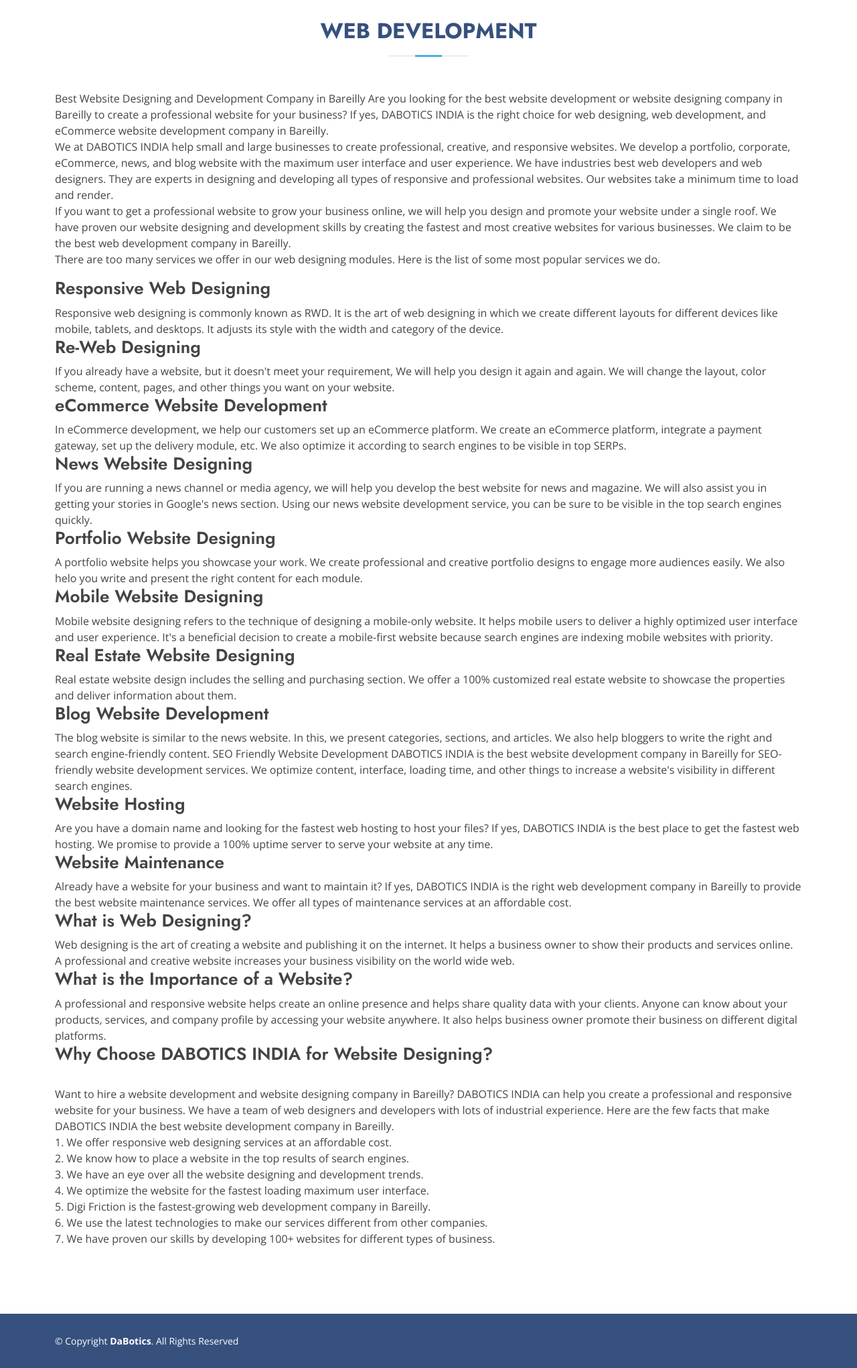
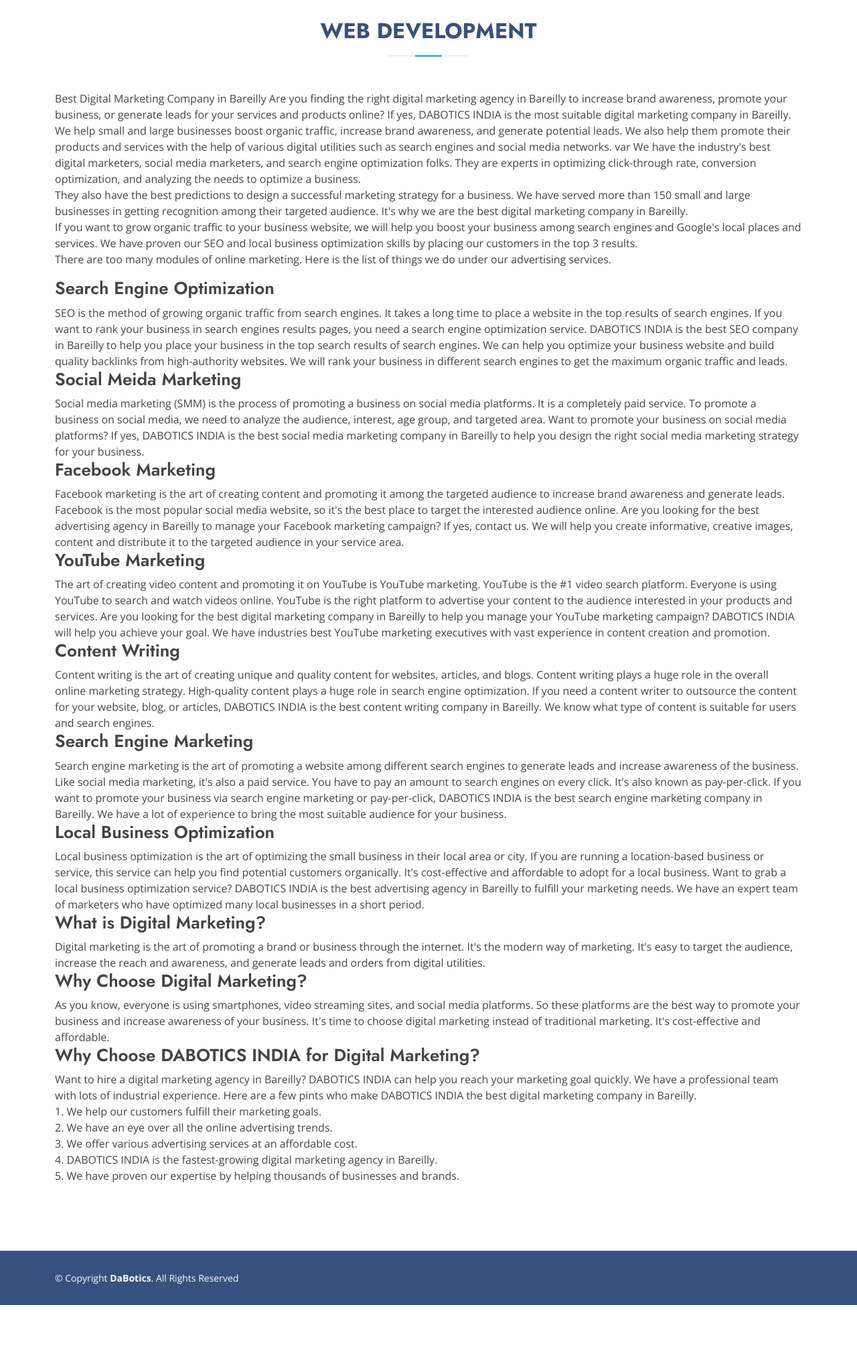
Before and after one commit to IP-Coder/Dabotics, a PHP site: page /Digitalmarketing.php in a window 1280 px wide. Shown: the part 73-2115 px from the top of the page at 67% size. After the commit the page ends 2021 px from the top, so only its background shows below. Run offline with PHP 8.4, Linux system fonts and the light colour scheme.

Commit message:
Adding Summery
Adding Summery

```diff
--- a/Digitalmarketing.php
+++ b/Digitalmarketing.php
@@ -27,93 +27,98 @@
 
             <div class="row content">
                 <div class="col-lg-12">
-
-                    <p>Best Website Designing and Development Company in Bareilly
-                        Are you looking for the best website development or website designing company in Bareilly to
-                        create a professional website for your business? If yes, DABOTICS INDIA is the right choice for
-                        web designing, web development, and eCommerce website development company in Bareilly.
-                        <br>
-                        We at DABOTICS INDIA help small and large businesses to create professional, creative, and
-                        responsive websites. We develop a portfolio, corporate, eCommerce, news, and blog website with
-                        the maximum user interface and user experience.
-                        We have industries best web developers and web designers. They are experts in designing and
-                        developing all types of responsive and professional websites. Our websites take a minimum time
-                        to load and render.
-                        <br>
-                        If you want to get a professional website to grow your business online, we will help you design
-                        and promote your website under a single roof. We have proven our website designing and
-                        development skills by creating the fastest and most creative websites for various businesses. We
-                        claim to be the best web development company in Bareilly.
-                        <br>
-                        There are too many services we offer in our web designing modules. Here is the list of some most
-                        popular services we do.
-                    <h3>Responsive Web Designing</h3>
-                    Responsive web designing is commonly known as RWD. It is the art of web designing in which we
-                    create different layouts for different devices like mobile, tablets, and desktops. It adjusts
-                    its style with the width and category of the device.
-                    <h3>Re-Web Designing</h3>
-                    If you already have a website, but it doesn't meet your requirement, We will help you design it
-                    again and again. We will change the layout, color scheme, content, pages, and other things you
-                    want on your website.
-                    <h3>eCommerce Website Development</h3>
-                    In eCommerce development, we help our customers set up an eCommerce platform. We create an
-                    eCommerce platform, integrate a payment gateway, set up the delivery module, etc. We also
-                    optimize it according to search engines to be visible in top SERPs.
-                    <h3>News Website Designing</h3>
-                    If you are running a news channel or media agency, we will help you develop the best website for
-                    news and magazine. We will also assist you in getting your stories in Google's news section.
-                    Using our news website development service, you can be sure to be visible in the top search
-                    engines quickly.
-                    <h3>Portfolio Website Designing</h3>
-                    A portfolio website helps you showcase your work. We create professional and creative portfolio
-                    designs to engage more audiences easily. We also helo you write and present the right content
-                    for each module.
-                    <h3>Mobile Website Designing</h3>
-                    Mobile website designing refers to the technique of designing a mobile-only website. It helps
-                    mobile users to deliver a highly optimized user interface and user experience. It's a beneficial
-                    decision to create a mobile-first website because search engines are indexing mobile websites
-                    with priority.
-                    <h3>Real Estate Website Designing</h3>
-                    Real estate website design includes the selling and purchasing section. We offer a 100%
-                    customized real estate website to showcase the properties and deliver information about them.
-                    <h3>Blog Website Development</h3>
-                    The blog website is similar to the news website. In this, we present categories, sections, and
-                    articles. We also help bloggers to write the right and search engine-friendly content.
-                    SEO Friendly Website Development
-                    DABOTICS INDIA is the best website development company in Bareilly for SEO-friendly website
-                    development services. We optimize content, interface, loading time, and other things to increase
-                    a website's visibility in different search engines.
-                    <h3>Website Hosting</h3>
-                    Are you have a domain name and looking for the fastest web hosting to host your files? If yes,
-                    DABOTICS INDIA is the best place to get the fastest web hosting. We promise to provide a 100%
-                    uptime server to serve your website at any time.
-                    <h3>Website Maintenance</h3>
-                    Already have a website for your business and want to maintain it? If yes, DABOTICS INDIA is the
-                    right web development company in Bareilly to provide the best website maintenance services. We
-                    offer all types of maintenance services at an affordable cost.
-                    <br>
-                    <h3>What is Web Designing?</h3>
-                    Web designing is the art of creating a website and publishing it on the internet. It helps a
-                    business owner to show their products and services online. A professional and creative website
-                    increases your business visibility on the world wide web.
-                    <h3>What is the Importance of a Website?</h3>
-                    A professional and responsive website helps create an online presence and helps share quality
-                    data with your clients. Anyone can know about your products, services, and company profile by
-                    accessing your website anywhere. It also helps business owner promote their business on
-                    different digital platforms.
-                    <h3>Why Choose DABOTICS INDIA for Website Designing?</h3>
-                    <br>
-                    Want to hire a website development and website designing company in Bareilly? DABOTICS INDIA can
-                    help you create a professional and responsive website for your business. We have a team of web
-                    designers and developers with lots of industrial experience. Here are the few facts that make
-                    DABOTICS INDIA the best website development company in Bareilly. <br>
-                    1. We offer responsive web designing services at an affordable cost. <br>
-                    2. We know how to place a website in the top results of search engines. <br>
-                    3. We have an eye over all the website designing and development trends. <br>
-                    4. We optimize the website for the fastest loading maximum user interface. <br>
-                    5. Digi Friction is the fastest-growing web development company in Bareilly. <br>
-                    6. We use the latest technologies to make our services different from other companies. <br>
-                    7. We have proven our skills by developing 100+ websites for different types of business. <br>
+                    <p>
+                        Best Digital Marketing Company in Bareilly
+                        Are you finding the right digital marketing agency in Bareilly to increase brand awareness,
+                        promote your business, or generate leads for your services and products online? If yes, DABOTICS
+                        INDIA is the most suitable digital marketing company in Bareilly. <br>
+                        We help small and large businesses boost organic traffic, increase brand awareness, and generate
+                        potential leads. We also help them promote their products and services with the help of various
+                        digital utilities such as search engines and social media networks. var
+                        We have the industry's best digital marketers, social media marketers, and search engine
+                        optimization folks. They are experts in optimizing click-through rate, conversion optimization,
+                        and analyzing the needs to optimize a business. <br>
+                        They also have the best predictions to design a successful marketing strategy for a business. We
+                        have served more than 150 small and large businesses in getting recognition among their targeted
+                        audience. It's why we are the best digital marketing company in Bareilly. <br>
+                        If you want to grow organic traffic to your business website, we will help you boost your
+                        business among search engines and Google's local places and services. We have proven our SEO and
+                        local business optimization skills by placing our customers in the top 3 results. <br>
+                        There are too many modules of online marketing. Here is the list of things we do under our
+                        advertising services.
+                    <h3>Search Engine Optimization</h3>
+                    SEO is the method of growing organic traffic from search engines. It takes a long time to place
+                    a website in the top results of search engines. If you want to rank your business in search
+                    engines results pages, you need a search engine optimization service.
+                    DABOTICS INDIA is the best SEO company in Bareilly to help you place your business in the top
+                    search results of search engines. We can help you optimize your business website and build
+                    quality backlinks from high-authority websites. We will rank your business in different search
+                    engines to get the maximum organic traffic and leads.
+                    <h3>Social Meida Marketing</h3>
+                    Social media marketing (SMM) is the process of promoting a business on social media platforms.
+                    It is a completely paid service. To promote a business on social media, we need to analyze the
+                    audience, interest, age group, and targeted area.
+                    Want to promote your business on social media platforms? If yes, DABOTICS INDIA is the best
+                    social media marketing company in Bareilly to help you design the right social media marketing
+                    strategy for your business.
+                    <h3>Facebook Marketing</h3>
+                    Facebook marketing is the art of creating content and promoting it among the targeted audience
+                    to increase brand awareness and generate leads. Facebook is the most popular social media
+                    website, so it's the best place to target the interested audience online.
+                    Are you looking for the best advertising agency in Bareilly to manage your Facebook marketing
+                    campaign? If yes, contact us. We will help you create informative, creative images, content and
+                    distribute it to the targeted audience in your service area.
+                    <h3>YouTube Marketing</h3>
+                    The art of creating video content and promoting it on YouTube is YouTube marketing. YouTube is
+                    the #1 video search platform. Everyone is using YouTube to search and watch videos online.
+                    YouTube is the right platform to advertise your content to the audience interested in your
+                    products and services.
+                    Are you looking for the best digital marketing company in Bareilly to help you manage your
+                    YouTube marketing campaign? DABOTICS INDIA will help you achieve your goal. We have industries
+                    best YouTube marketing executives with vast experience in content creation and promotion.
+                    <h3>Content Writing</h3>
+                    Content writing is the art of creating unique and quality content for websites, articles, and
+                    blogs. Content writing plays a huge role in the overall online marketing strategy. High-quality
+                    content plays a huge role in search engine optimization.
+                    If you need a content writer to outsource the content for your website, blog, or articles,
+                    DABOTICS INDIA is the best content writing company in Bareilly. We know what type of content is
+                    suitable for users and search engines.
+                    <h3>Search Engine Marketing</h3>
+                    Search engine marketing is the art of promoting a website among different search engines to
+                    generate leads and increase awareness of the business. Like social media marketing, it's also a
+                    paid service. You have to pay an amount to search engines on every click. It's also known as
+                    pay-per-click.
+                    If you want to promote your business via search engine marketing or pay-per-click, DABOTICS
+                    INDIA is the best search engine marketing company in Bareilly. We have a lot of experience to
+                    bring the most suitable audience for your business.
+                    <h3>Local Business Optimization</h3>
+                    Local business optimization is the art of optimizing the small business in their local area or
+                    city. If you are running a location-based business or service, this service can help you find
+                    potential customers organically. It's cost-effective and affordable to adopt for a local
+                    business.
+                    Want to grab a local business optimization service? DABOTICS INDIA is the best advertising
+                    agency in Bareilly to fulfill your marketing needs. We have an expert team of marketers who have
+                    optimized many local businesses in a short period.
+                    <h3>What is Digital Marketing?</h3>
+                    Digital marketing is the art of promoting a brand or business through the internet. It's the
+                    modern way of marketing. It's easy to target the audience, increase the reach and awareness, and
+                    generate leads and orders from digital utilities.
+                    <h3>Why Choose Digital Marketing?</h3>
+                    As you know, everyone is using smartphones, video streaming sites, and social media platforms.
+                    So these platforms are the best way to promote your business and increase awareness of your
+                    business. It's time to choose digital marketing instead of traditional marketing. It's
+                    cost-effective and affordable.
+                    <h3>
+                        Why Choose DABOTICS INDIA for Digital Marketing?
+                    </h3>
+                    Want to hire a digital marketing agency in Bareilly? DABOTICS INDIA can help you reach your
+                    marketing goal quickly. We have a professional team with lots of industrial experience. Here are
+                    a few pints who make DABOTICS INDIA the best digital marketing company in Bareilly. <br>
+                    1. We help our customers fulfill their marketing goals. <br>
+                    2. We have an eye over all the online advertising trends. <br>
+                    3. We offer various advertising services at an affordable cost. <br>
+                    4. DABOTICS INDIA is the fastest-growing digital marketing agency in Bareilly. <br>
+                    5. We have proven our expertise by helping thousands of businesses and brands. <br>
                     </p>
 
                 </div>
--- a/index.php
+++ b/index.php
@@ -101,8 +101,8 @@
                             <div class="icon-box">
                                 <div class="icon"><i class="bx bxl-stack-overflow"></i></div>
                                 <h4><a href="Webdevelopment.php">Web Development</a></h4>
-                                <p>We will provide the best guidance in building a career road map according to the
-                                    candidate's dream job.</p>
+                                <p>We will provide the best responsive website desgin with latest technologies that
+                                    works across all the browsers and devices without any issues.</p>
                             </div>
                         </div>
 
```
